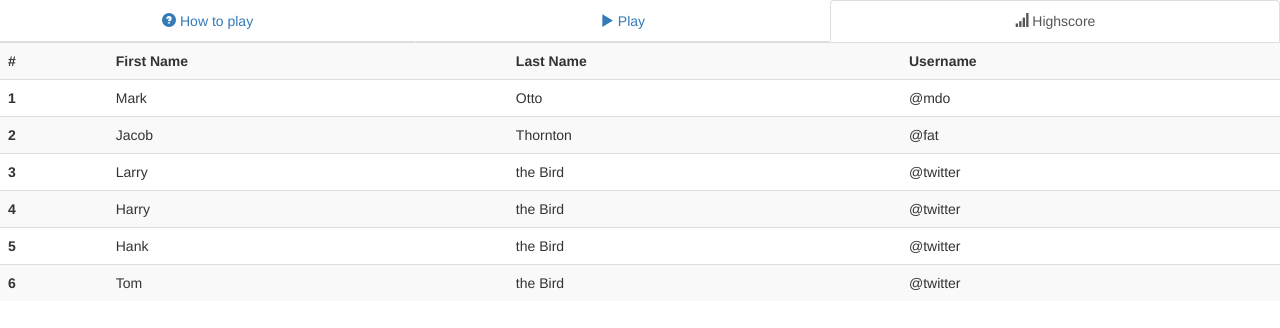
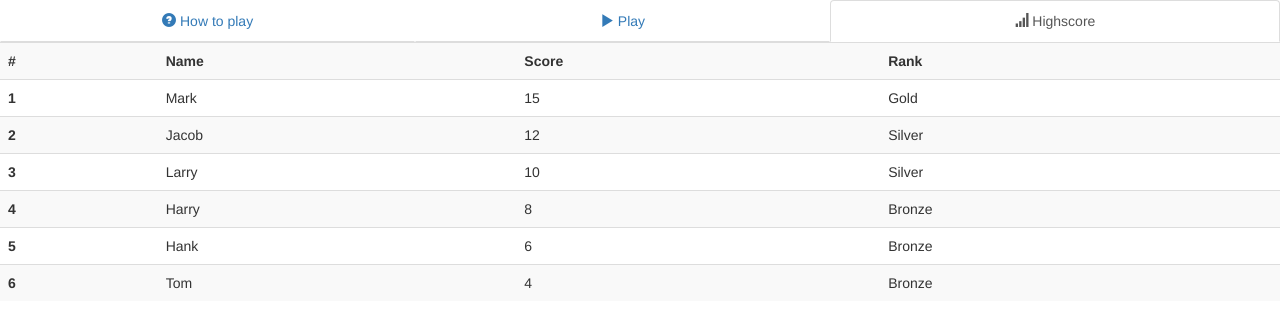
Before and after one commit to mderijcke/lamegame, a plain HTML site: page index.html in a window 1280 px wide. Both pictures are taken after a click on the link "Highscore". Drawn offline with nearby package versions, Linux system fonts and the light colour scheme.

Commit message:
Small changes to looks

```diff
--- a/index.html
+++ b/index.html
@@ -5,7 +5,7 @@
 	<title>Click It!</title>
 	<link rel="stylesheet" href="css/bootstrap.min.css">
 	<link rel="stylesheet" href="https://maxcdn.bootstrapcdn.com/bootstrap/3.3.1/css/bootstrap-theme.min.css">
-	<link rel="stylesheet" href="css/styles.css">
+	<link rel="stylesheet" href="css/style.css">
 </head>
 <body>
 
@@ -49,53 +49,53 @@
 
 	<div role="tabpanel" class="tab-pane fade" id="highscore">
 		<table class="table table-striped">
-			<tr>
+			<tr class="head-table">
 				<th>#</th>
-				<th>First Name</th>
-				<th>Last Name</th>
-				<th>Username</th>
+				<th>Name</th>
+				<th>Score</th>
+				<th>Rank</th>
 			</tr>
 
 			<tr>
 				<td><strong>1</strong></td>
 				<td>Mark</td>
-				<td>Otto</td>
-				<td>@mdo</td>
+				<td>15</td>
+				<td>Gold</td>
 			</tr>
 
 			<tr>
 				<td><strong>2</strong></td>
 				<td>Jacob</td>
-				<td>Thornton</td>
-				<td>@fat</td>
+				<td>12</td>
+				<td>Silver</td>
 			</tr>
 
 			<tr>
 				<td><strong>3</strong></td>
 				<td>Larry</td>
-				<td>the Bird</td>
-				<td>@twitter</td>
+				<td>10</td>
+				<td>Silver</td>
 			</tr>
 
 			<tr>
 				<td><strong>4</strong></td>
 				<td>Harry</td>
-				<td>the Bird</td>
-				<td>@twitter</td>
+				<td>8</td>
+				<td>Bronze</td>
 			</tr>
 
 			<tr>
 				<td><strong>5</strong></td>
 				<td>Hank</td>
-				<td>the Bird</td>
-				<td>@twitter</td>
+				<td>6</td>
+				<td>Bronze</td>
 			</tr>
 
 			<tr>
 				<td><strong>6</strong></td>
 				<td>Tom</td>
-				<td>the Bird</td>
-				<td>@twitter</td>
+				<td>4</td>
+				<td>Bronze</td>
 			</tr>
 		</table>
 	</div>
@@ -105,14 +105,16 @@
 			<div class="row">
 				<div class="col-md-4"></div>
 				<div class="col-md-4">
-					Time left: <span id="countdown">60</span> -
-					Score: <span id="score">0</span>
+					<center>
+						Time left: <span class="badge"><span id="countdown">60</span></span> -
+						Score: <span class="label label-success"><span id="score">0</span></span>
 
-					<br><br>
+						<br><br>
 
-					<button id="start">Start</button>
+						<button id="start">Start</button>
 
-					<img id="target" src="http://i.stack.imgur.com/vfLae.png" style="display: none" draggable="false">
+					<img class="img-responsive" id="target" src="http://i.stack.imgur.com/vfLae.png" style="display: none" draggable="false">
+					<center>
 				</div>
 				<div class="col-md-4"></div>
 			</div>
```
